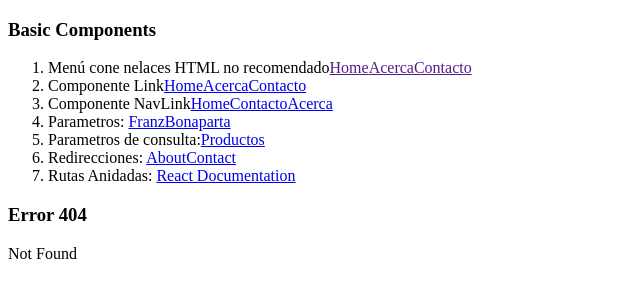
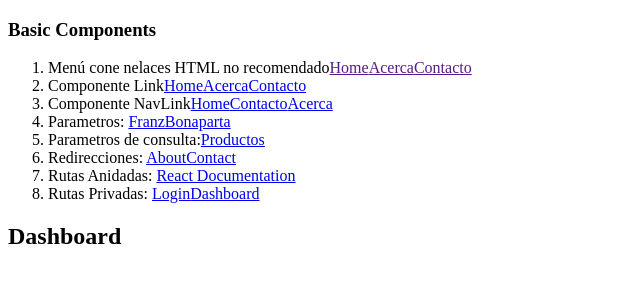
Before and after one commit to BRivasTorres/Practicing-React, a React (Vite) app in the folder React Router/ReactRouter--V5/: page /dashboard in a window 1280 px wide. Shown: the top 300 px of the page, without its empty margins (0-640 px from the left). Built offline with nearby package versions, Linux system fonts and the light colour scheme.

Commit message:
Rutas Privadas de React Router V--5

```diff
--- a/React Router/ReactRouter--V5/src/components/BasicConcepts.jsx
+++ b/React Router/ReactRouter--V5/src/components/BasicConcepts.jsx
@@ -8,6 +8,9 @@ import Usuario from '../pages/Usuario'
 import Productos from "../pages/Productos"
 import { Redirect } from "react-router-dom/cjs/react-router-dom.min"
 import ReactTopics from "../pages/ReactTopics"
+import Login from "../pages/Login"
+import Dashboard from "../pages/Dashboard"
+import PrivateRoute from "./PrivateRoute"
 
 const BasicConcepts = () => {
   return (
@@ -28,6 +31,8 @@ const BasicConcepts = () => {
                 <Redirect to="/acerca" />
             </Route>
             <Route path="/react" component={ReactTopics} />
+            <Route exact path="/login" component={Login} />
+            <PrivateRoute exact path="/dashboard" component={Dashboard} />
             <Route path="*" component={Error404} />
         </Switch>
       </Router>
--- a/React Router/ReactRouter--V5/src/components/MenuConceptos.jsx
+++ b/React Router/ReactRouter--V5/src/components/MenuConceptos.jsx
@@ -40,6 +40,11 @@ const MenuConceptos = () => {
                 <span>Rutas Anidadas: </span>
                 <Link to="/react" >React Documentation</Link>
             </li>
+            <li>
+                <span>Rutas Privadas: </span>
+                <Link to="/login" >Login</Link>
+                <Link to="/dashboard">Dashboard</Link>
+            </li>
         </ol>
     </div>
   )
--- /dev/null
+++ b/React Router/ReactRouter--V5/src/components/PrivateRoute.jsx
@@ -0,0 +1,22 @@
+import React from 'react'
+import { Redirect, Route } from 'react-router-dom/cjs/react-router-dom.min'
+
+
+//*Simulación de autenticación
+let auth
+auth = true
+// auth = null
+
+const PrivateRoute = ({component : Component, ...rest}) => {
+  return (
+    <Route {...rest} >
+        {auth ? <Component /> : <Redirect to="/login" />}
+    </Route>
+  )
+}
+
+
+
+
+
+export default PrivateRoute
--- /dev/null
+++ b/React Router/ReactRouter--V5/src/pages/Dashboard.jsx
@@ -0,0 +1,9 @@
+const Dashboard = () => {
+  return (
+    <div>
+      <h2>Dashboard</h2>
+    </div>
+  )
+}
+
+export default Dashboard
--- /dev/null
+++ b/React Router/ReactRouter--V5/src/pages/Login.jsx
@@ -0,0 +1,11 @@
+import React from 'react'
+
+const Login = () => {
+  return (
+    <div>
+      <h2>Login Page</h2>
+    </div>
+  )
+}
+
+export default Login
```
